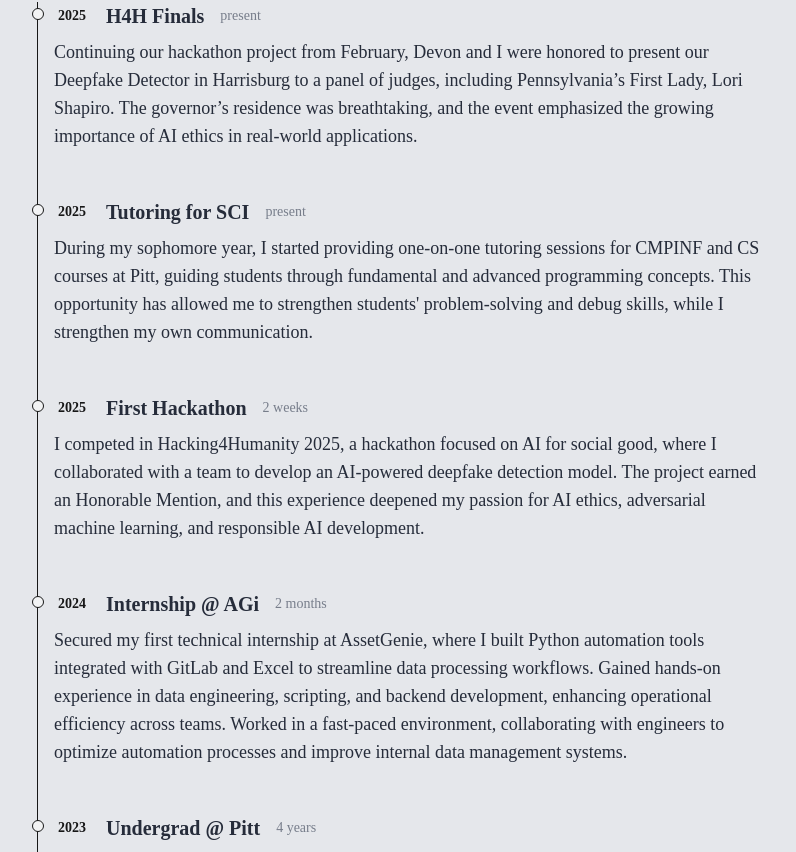
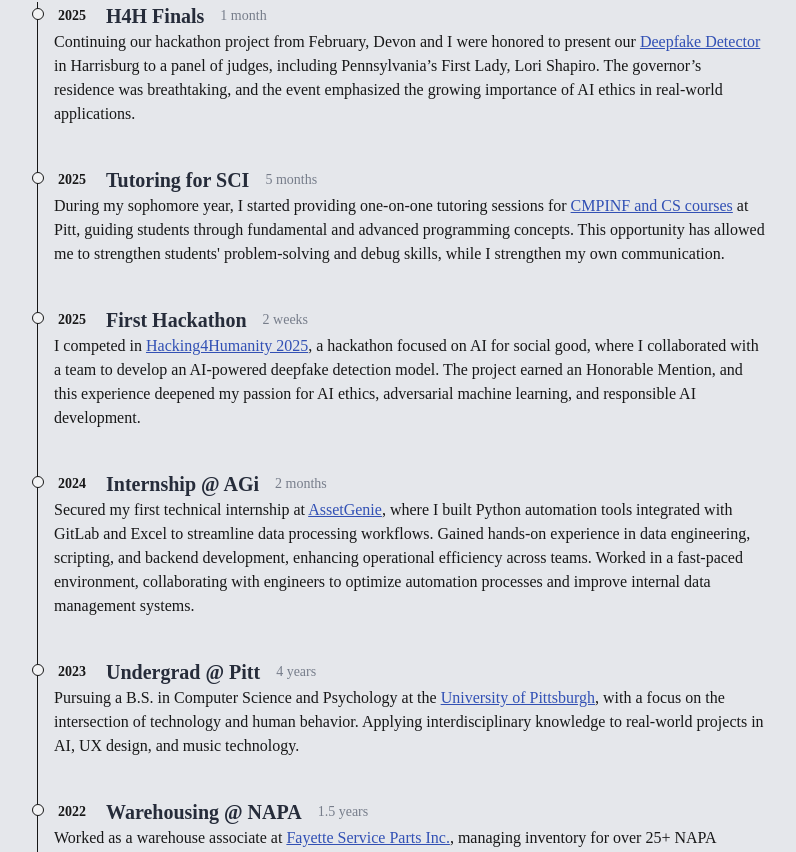
Before and after one commit to remysedlak/portfolio, a React (Vite) app: page / in a window 1280 px wide. Shown: the part 1668-2520 px from the top of the page, without its empty margins (239-1035 px from the left). Built offline with nearby package versions, Linux system fonts and the light colour scheme; a web font is replaced by a local one.

Commit message:
fix: enhance TimelineItem component with link styling and update timeline details for better interactivity

```diff
--- a/src/components/TimelineItem.jsx
+++ b/src/components/TimelineItem.jsx
@@ -1,6 +1,19 @@
 import React from 'react';
 
 function TimelineItem({ year, title, duration, details }) {
+   const modifyLinks = (htmlString) => {
+      const parser = new DOMParser();
+      const doc = parser.parseFromString(htmlString, 'text/html');
+      doc.querySelectorAll('a').forEach((a) => {
+         a.classList.add("text-blue-800");
+         a.classList.add("hover:text-blue-500");
+         a.classList.add("dark:text-blue-500");
+         a.classList.add("dark:hover:text-blue-400");
+         a.classList.add("underline");
+      });
+      return doc.body.innerHTML;
+   };
+
    return (
       <ol className="flex flex-col md:flex-row relative border-l border-black dark:border-gray-300">
          <li className="mb-10 ml-4">
@@ -16,12 +29,10 @@ function TimelineItem({ year, title, duration, details }) {
                   {duration}
                </p>
             </div>
-            <p className="my-2 text-lg font-normal text-gray-900 dark:text-gray-400">
-               {details}
-            </p>
+            <div dangerouslySetInnerHTML={{ __html: modifyLinks(details) }} />
          </li>
       </ol>
-   )
+   );
 }
 
 export default TimelineItem;
--- a/src/data/timeline.js
+++ b/src/data/timeline.js
@@ -2,30 +2,30 @@ const timeline = [
     {
         year: '2025',
         title: 'H4H Finals',
-        duration: 'present',
-        details: `Continuing our hackathon project from February, Devon and I were honored to present our Deepfake Detector in Harrisburg to a panel of judges, including Pennsylvania’s First Lady, Lori Shapiro.
+        duration: '1 month',
+        details: `Continuing our hackathon project from February, Devon and I were honored to present our <a href="https://github.com/DSmith215/The-Inquistor">Deepfake Detector</a> in Harrisburg to a panel of judges, including Pennsylvania’s First Lady, Lori Shapiro.
         The governor’s residence was breathtaking, and the event emphasized the growing importance of AI ethics in real-world applications.
         `
     },
     {
         year: '2025',
         title: 'Tutoring for SCI',
-        duration: 'present',
-        details: `During my sophomore year, I started providing one-on-one tutoring sessions for CMPINF and CS courses at Pitt, guiding students through fundamental and advanced programming concepts.
+        duration: '5 months',
+        details: `During my sophomore year, I started providing one-on-one tutoring sessions for <a href="https://courses.sci.pitt.edu/courses">CMPINF and CS courses</a> at Pitt, guiding students through fundamental and advanced programming concepts.
         This opportunity has allowed me to strengthen students' problem-solving and debug skills, while I strengthen my own communication.`
     },
     {
         year: '2025',
         title: 'First Hackathon',
         duration: '2 weeks',
-        details: `I competed in Hacking4Humanity 2025, a hackathon focused on AI for social good, where I collaborated with a team to develop an AI-powered deepfake detection model.
+        details: `I competed in <a href="https://www.duq.edu/research/centers-and-institutes/grefenstette-center/hacking4humanity.php">Hacking4Humanity 2025</a>, a hackathon focused on AI for social good, where I collaborated with a team to develop an AI-powered deepfake detection model.
         The project earned an Honorable Mention, and this experience deepened my passion for AI ethics, adversarial machine learning, and responsible AI development.`
     },
     {
         year: '2024',
         title: 'Internship @ AGi',
         duration: '2 months',
-        details: `Secured my first technical internship at AssetGenie, where I built Python automation tools integrated with GitLab and Excel to streamline data processing workflows.
+        details: `Secured my first technical internship at <a className="underline text-blue-400" href="https://agigrouponline.com/"> AssetGenie</a>, where I built Python automation tools integrated with GitLab and Excel to streamline data processing workflows.
         Gained hands-on experience in data engineering, scripting, and backend development, enhancing operational efficiency across teams.
         Worked in a fast-paced environment, collaborating with engineers to optimize automation processes and improve internal data management systems.`
     },
@@ -33,14 +33,14 @@ const timeline = [
         year: '2023',
         title: 'Undergrad @ Pitt',
         duration: '4 years',
-        details: `Pursuing a B.S. in Computer Science and Psychology at the University of Pittsburgh, with a focus on the intersection of technology and human behavior.
+        details: `Pursuing a B.S. in Computer Science and Psychology at the <a href="https://www.pitt.edu/">University of Pittsburgh</a>, with a focus on the intersection of technology and human behavior.
         Applying interdisciplinary knowledge to real-world projects in AI, UX design, and music technology.`
     },
     {
         year: '2022',
         title: 'Warehousing @ NAPA',
-        duration: '1 year 6 months',
-        details: `Worked as a warehouse associate at Fayette Service Parts Inc., managing inventory for over 25+ NAPA automotive stores.
+        duration: '1.5 years',
+        details: `Worked as a warehouse associate at <a href="https://www.fayettepartsservice.com/">Fayette Service Parts Inc.</a>, managing inventory for over 25+ NAPA automotive stores.
         Gained experience in logistics, supply chain operations, and data tracking, ensuring accurate inventory management in a high-demand environment.
         Developed strong problem-solving skills by troubleshooting logistical challenges and optimizing warehouse efficiency.`
     },
@@ -48,7 +48,7 @@ const timeline = [
         year: '2021',
         title: 'First Line of Code',
         duration: '9 months',
-        details: `Took my first programming course through a College in High School (CHS) program, sparking my passion for software development.
+        details: `Took my first programming course through a <a href="https://www.chs.pitt.edu/">College in High School (CHS)</a> program, sparking my passion for software development.
         Started with fundamental programming concepts and quickly became fascinated with problem-solving, leading to deeper explorations in AI, full-stack development, and data science.
         This moment marked the foundation of my journey into technology, setting the stage for future projects and innovations.`
     },
```
